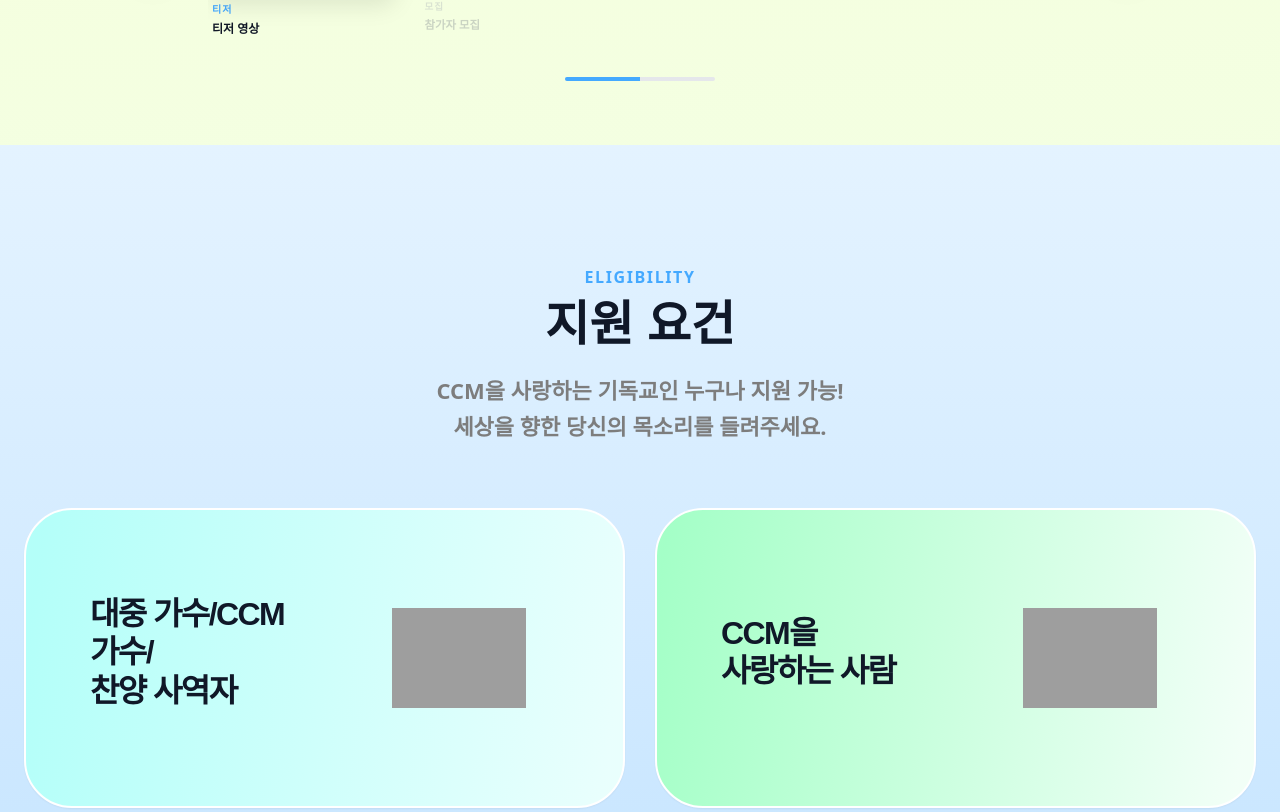
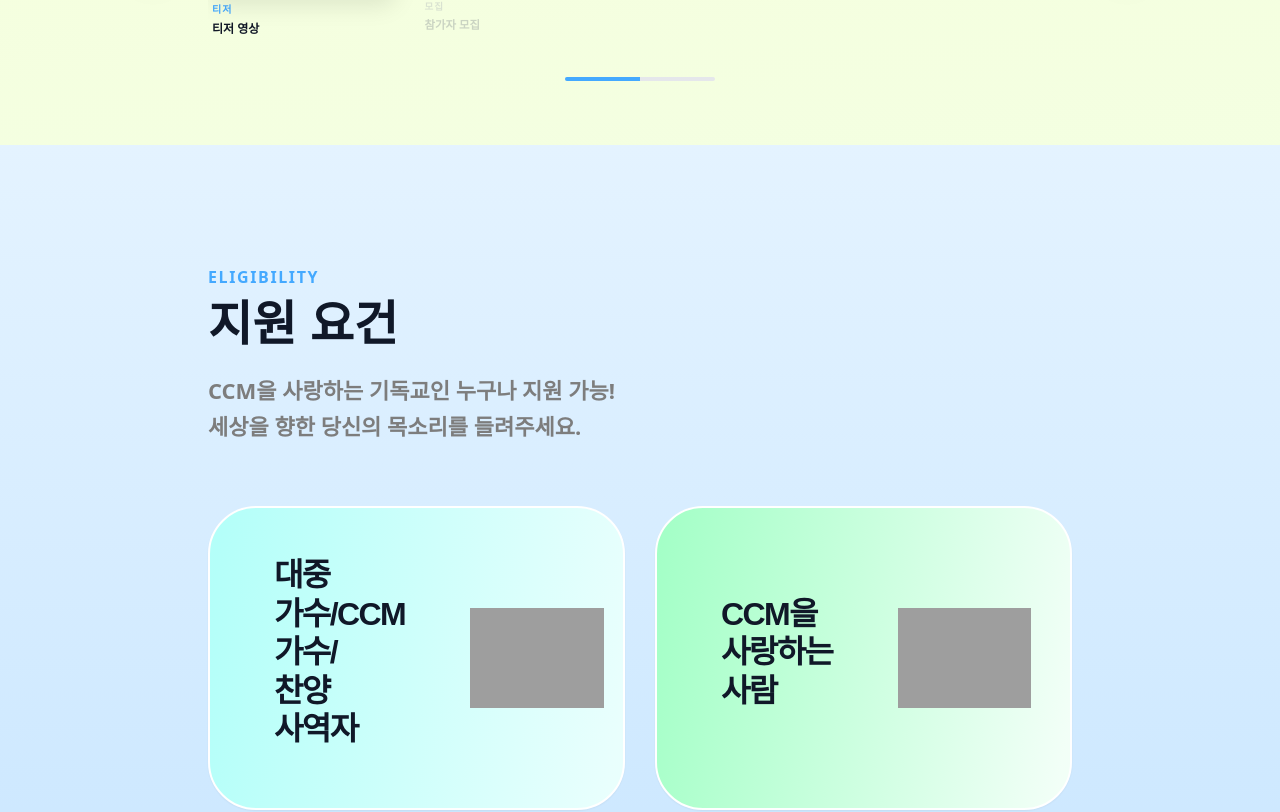
Before and after one commit to seun9eun/healingvoice, a React (Vite) app: page / in a window 1280 px wide. Shown: the part 2593-3405 px from the top of the page. Built offline with nearby package versions, Linux system fonts and the light colour scheme; grey boxes are pictures that could not be loaded; a web font is replaced by a local one.

Commit message:
style: update eligibility section container padding and internal gap

```diff
--- a/src/app/components/InfoSection.tsx
+++ b/src/app/components/InfoSection.tsx
@@ -28,21 +28,21 @@ export function InfoSection() {
           1. Eligibility Section (배경 꽉 차게)
       ========================================= */}
       <div
-        className="w-full min-h-[710px] py-[120px] px-6"
+        className="w-full min-h-[710px] py-[120px] px-6 xl:px-[208px] flex flex-col items-start self-stretch"
         style={{ background: 'linear-gradient(180deg, #E4F3FF 0%, #BADFFF 100%)' }}
       >
-        {/* 콘텐츠 중앙 정렬 및 최대 너비 제한 (2042 - 269*2 = 1504px) */}
-        <div className="max-w-[1504px] mx-auto w-full">
+        {/* 콘텐츠 영역: 세로 배치, 왼쪽 정렬, 간격 62px 적용 */}
+        <div className="w-full flex flex-col items-start gap-[62px]">
 
-          {/* Header */}
-          <div className="text-center mb-16">
+          {/* Header: 왼쪽 정렬로 변경 */}
+          <div className="text-left">
             <span className="text-[#44a9ff] font-bold uppercase tracking-widest text-[16px] block mb-3">
               {t('info.eligibility.subtitle')}
             </span>
             <h2 className="text-[28px] md:text-[48px] font-nanumSquareNeo font-extrabold text-[#101828] leading-none">
               {t('info.eligibility.title')}
             </h2>
-            <p className="text-[#7D7D7D] max-w-2xl mx-auto mt-6 md:text-[22px] font-semibold leading-relaxed break-keep whitespace-pre-line">
+            <p className="text-[#7D7D7D] max-w-2xl mt-6 md:text-[22px] font-semibold leading-relaxed break-keep whitespace-pre-line">
               {t('info.eligibility.desc')}
             </p>
           </div>
```
